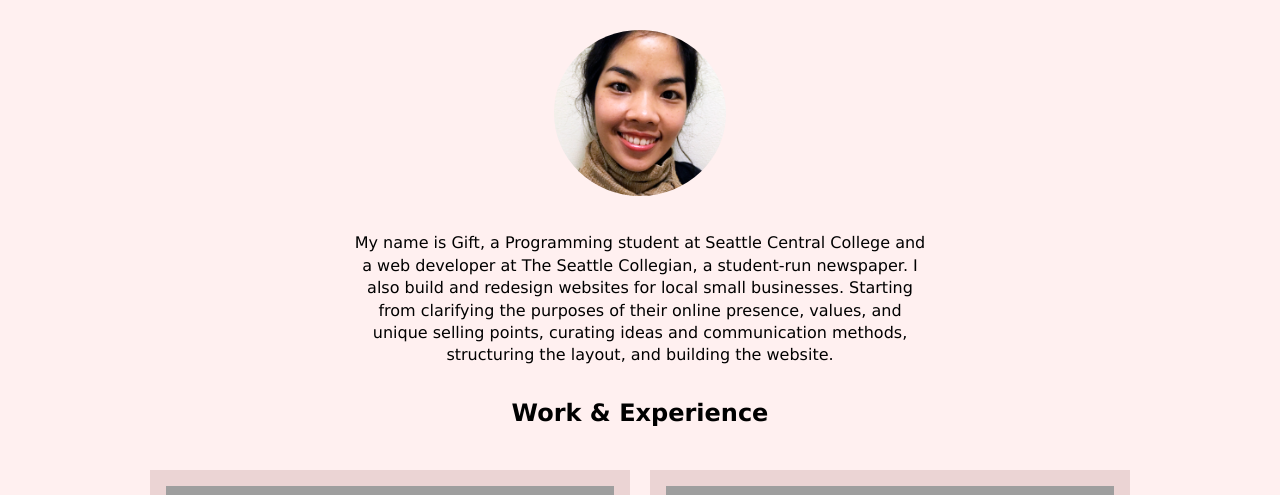
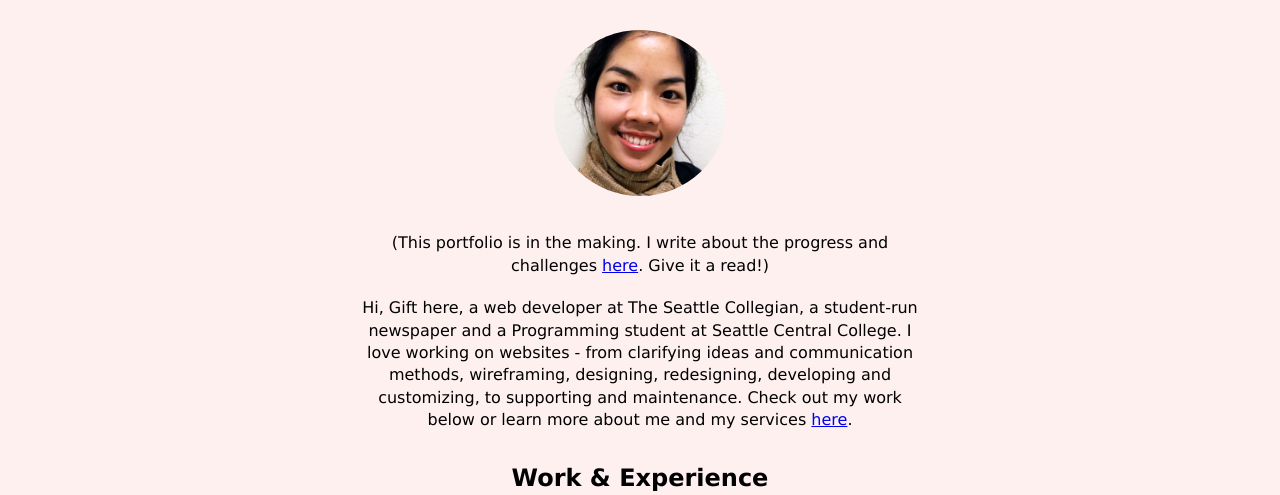
Before and after one commit to gifttanakan/portfolio, a PHP site: page / in a window 1280 px wide. Shown: the part 303-798 px from the top of the page. Run offline with PHP 8.4, Linux system fonts and the light colour scheme; grey boxes are pictures that could not be loaded.

Commit message:
Update index.php

```diff
--- a/index.php
+++ b/index.php
@@ -9,13 +9,9 @@ include('includes/header.php');
                 <h2 class="welcome">Welcome to my portfolio!</h2>
                     <div class="profile_img">
                         <img src ="images/GiftRedimension.png" alt="GiftImage"> </div>
-<!--                <p>My name is Gift. I'm studying Programming Associate Degree at Seattle Central College. I also work as a web manager at a student-run newspaper - The Seattle Collegian. Despite uncertainties of everything we're facing right now, I still have a dream. I want to master my skills in web development and programming and utilize them in the causes I care about most, the environment and climate change.</p>-->
-                <p>My name is Gift, a Programming student at Seattle Central College and a web developer at The Seattle Collegian, a student-run newspaper. I also build and redesign websites for local small businesses. Starting from clarifying the purposes of their online presence, values, and unique selling points, curating ideas and communication methods, structuring the layout, and building the website.</p>
 
-<!--
-                I'd be more than happy to work with you whether you want to redesign the existing website or build a new one. Explore my work and and contact me.
-                </p>
--->
+                    <p class="dark_hightlight">(This portfolio is in the making. I write about the progress and challenges <a href="https://community.codenewbie.org/gift_tanakan/in-progress-portfolio-wp-projects-added-project-nav-and-hesitation-part-3-55o6" target="_blank" id="link">here</a>. Give it a read!)</p> <p>Hi, Gift here, a web developer at The Seattle Collegian, a student-run newspaper and a Programming student at Seattle Central College. I love working on websites - from clarifying ideas and communication methods, wireframing, designing, redesigning, developing and customizing, to supporting and maintenance. Check out my work below or learn more about me and my services <a href="about.php" id="link">here</a>.</p>
+
                 </div>
                 <div id="work-section">
                 <h2>Work &amp; Experience</h2>
@@ -23,17 +19,14 @@ include('includes/header.php');
                 <div class="container">
                     <div class="item project1">
                         <div class="work_img">
-                            <img src ="images/scoop_home.png" alt="Scoop Marketplace Home Page">
+                            <a href="scoopwix.php"><img src ="images/scoop_home.png" alt="Scoop Marketplace"></a>
                         </div>
                             <div class="work_points">
-                                <h3><a href="#">Project1</a></h3>
+                                <h3><a href="scoopwix.php">Scoop Marketplace</a></h3>
                                 <ul>
-                                    <li>work1
-                    My name is Gift, a programming  </li>
-                                    <li>work1
-                    My name is Gift, a programming </li>
-                                    <li>work1
-                    My name is Gift, a programming </li>
+                                    <li>Wix website for a zero-waste grocery store</li>
+                                    <li>Layout &amp; mobile responsive design</li>
+                                    <li>Tools integration</li>
 
                                 </ul>
                     </div>
@@ -41,17 +34,14 @@ include('includes/header.php');
 
                     <div class="item project2">
                         <div class="work_img">
-                            <img src ="images/scoop_online_home.png" alt="Scoop Marketplace Home Page">
+                            <a href="zerowastenav.php"><img src ="images/zero_snapshot.png" alt="Zero Waste Navigator Introduction"></a>
                         </div>
                             <div class="work_points">
-                                <h3><a href="#">Project2</a></h3>
+                                <h3><a href="zerowastenav.php">Zero Waste Navigator Introduction</a></h3>
                                 <ul>
-                                    <li>work1
-                    My name is Gift, a programming  </li>
-                                    <li>work1
-                    My name is Gift, a programming </li>
-                                    <li>work1
-                    My name is Gift, a programming </li>
+                                    <li>Introduction website for an application</li>
+                                    <li>HTML &amp; CSS</li>
+                                    <li>Layout &amp; theme design</li>
 
                                 </ul>
                     </div>
@@ -60,17 +50,14 @@ include('includes/header.php');
 
                     <div class="item project3">
                         <div class="work_img">
-                            <img src ="images/scoop_home.png" alt="Scoop Marketplace Home Page">
+                            <a href="mindfulgiftguide.php"><img src ="images/gift_home.png" alt="Guide: Mindful gifts for this holiday"></a>
                         </div>
                             <div class="work_points">
-                                <h3><a href="#">Project3</a></h3>
+                                <h3><a href="mindfulgiftguide.php">Guide: Mindful gifts for this holiday</a></h3>
                                 <ul>
-                                    <li>work1
-                    My name is Gift, a programming  </li>
-                                    <li>work1
-                    My name is Gift, a programming </li>
-                                    <li>work1
-                    My name is Gift, a programming </li>
+                                    <li>A guiding website to mindful gift giving</li>
+                                    <li>HTML, CSS, PHP &amp; SQL</li>
+                                    <li>Layout &amp; content design</li>
 
                                 </ul>
                     </div>
@@ -78,17 +65,14 @@ include('includes/header.php');
 
                     <div class="item project4">
                         <div class="work_img">
-                            <img src ="images/scoop_online_home.png" alt="Scoop Marketplace Home Page">
+                            <a href="thecraftminded.php"><img src ="images/tcm_home.png" alt="The Craft Minded Blog"></a>
                         </div>
                             <div class="work_points">
-                                <h3><a href="#">Project4</a></h3>
+                                <h3><a href="thecraftminded.php">The Craft Minded Blog</a></h3>
                                 <ul>
-                                    <li>work1
-                    My name is Gift, a programming  </li>
-                                    <li>work1
-                    My name is Gift, a programming </li>
-                                    <li>work1
-                    My name is Gift, a programming </li>
+                                    <li>A WordPress blog based on interests</li>
+                                    <li>Plugins management</li>
+                                    <li>Site maintenance</li>
 
                                 </ul>
                     </div>
@@ -97,7 +81,7 @@ include('includes/header.php');
 
                     </div> <!---end container-->
 
-                    <button type="button" class="button"><a href="#">Browse More</a></button>
+                    <button type="button" class="button"><a href="projects.php">Browse More</a></button>
 
             </div> <!--End work section--->
 
@@ -109,9 +93,23 @@ include('includes/header.php');
 
                             <div>
 
-                                <p>"Lorem ipsum dolor sit amet, consectetur adipiscing elit, sed do eiusmod tempor incididunt ut labore et dolore magna aliqua. Ut enim ad minim veniam, quis nostrud exercitation ullamco laboris nisi ut aliquip ex ea commodo consequat. Duis aute irure dolor in reprehenderit in voluptate velit esse cillum dolore eu fugiat nulla pariatur. Excepteur sint occaecat cupidatat non proident, sunt in culpa qui officia deserunt mollit anim id est laborum."
-                                </p>
-                                <p>"qui officia deserunt mollit anim id est laborum."</p>
+                                <p class="testtexts">"As Web Manager for the Seattle Collegian, Gift has truly lived up to her name. When we
+                    first made the offer of employment to her, we had not had the opportunity to meet in person due
+                    to the pandemic and the need to work remotely. As with many of the other staff members
+                    onboarded in 2020, it was hard to know what to expect or how Gift would fare learning the ropes
+                    from a distance, but I had high hopes that she would do well and find her rhythm.</p>
+
+                    <p class="testtexts">Rather than exhibiting any signs of difficulty in adjusting to her role, Gift instead jumped
+                    right in and set the bar for the Web Manager position higher than any of her predecessors have
+                    managed to attain. Gift rose to the occasion and then shattered my expectations time and again,
+                    and I cannot extol her praises enough. She has proven herself to be talented, skilled, prepared,
+                    thorough, attentive, adaptable, considerate, reliable, communicative, responsible, professional,
+                    and an all-around pleasure to work with. She has a great attitude and a way of anticipating the
+                    needs of the organization before anyone else, a combination that has made her a more than
+                    welcome addition to our professional family. She has been nothing short of invaluable to me and
+                    to the functioning of our website, and I highly recommend her work without question or
+                    reservation."</p>
+                <p class="bold">Astro Pittman - Editor-in-Chief at The Seattle Collegian</p>
                     </div>
                     </div> <!--end item-->
 
@@ -151,39 +149,7 @@ include('includes/header.php');
 
             </div>
             </main>
-            <!--   <        aside class="item related-links">Related Links</aside> -->
-            <aside>
-<!--
-            <h2>Platforms I use</h2>
-                <ul>
-                    <li>WordPress</li>
-                    <li>SquareUp</li>
-                    <li>GoDaddy</li>
-                    <li>Wix</li>
-                </ul>
--->
-<!--
-            <h2>Skills</h2>
-                <ul>
-                    <li>Web audit</li>
-                    <li>Research &amp; documentation </li>
-                    <li>Web content planning</li>
-                    <li>Layout designing</li>
-                    <li>Wireframing</li>
-                    <li>Responsive Design</li>
-                    <li>HTML, CSS, PHP</li>
 
-                </ul>
--->
-<!--
-            <h2>Work</h2>
-                <ul>
-                    <li><a href="https://www.scoopmarketplace.com/" target="_blank">Scoop Marketplace</a></li>
-                    <li><a href="https://www.shopscooponline.com/" target="_blank">Scoop Marketplace Online Shop</a></li>
-
-                </ul>
--->
-            </aside>
 <?php
     include('includes/footer.php');
     ?>
```
